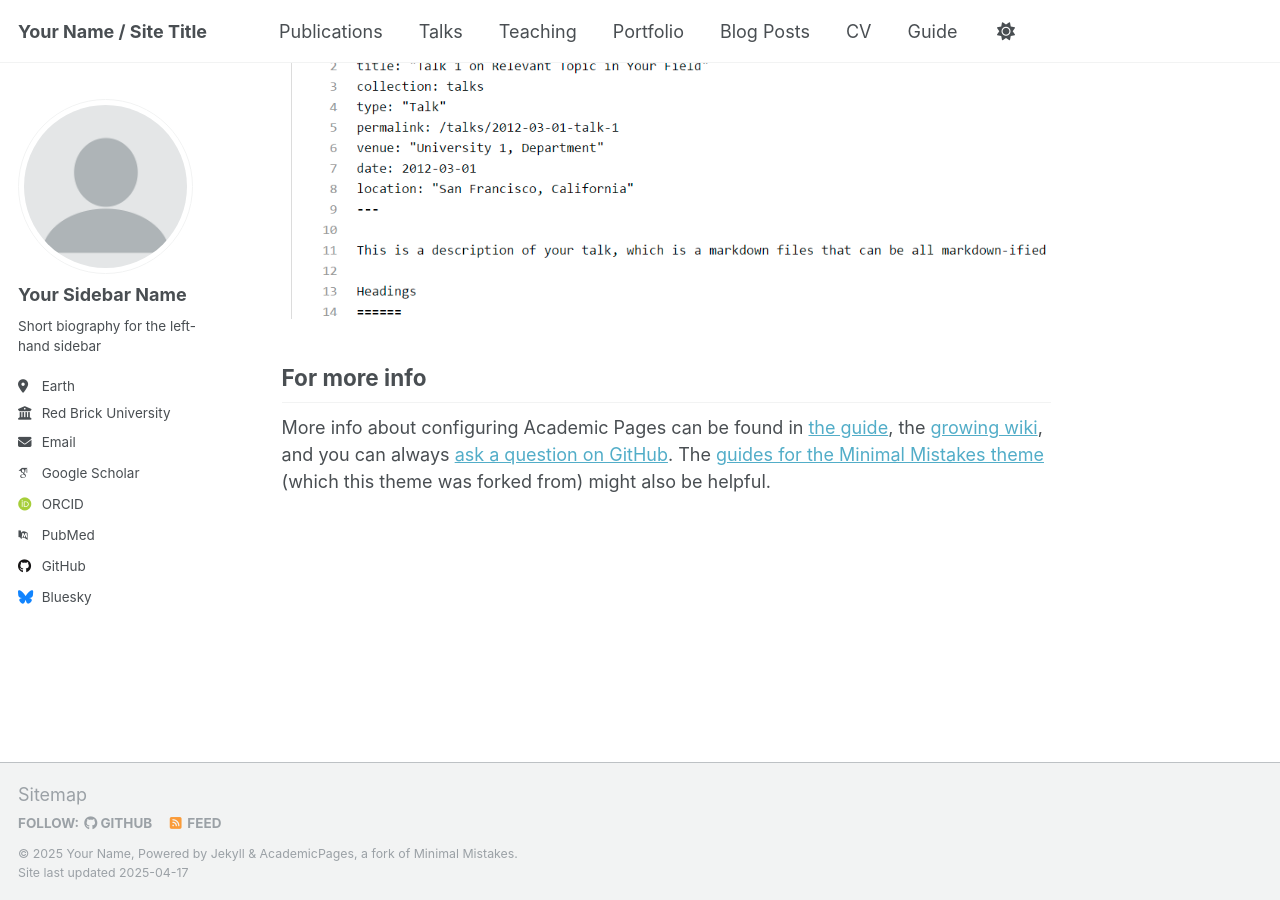
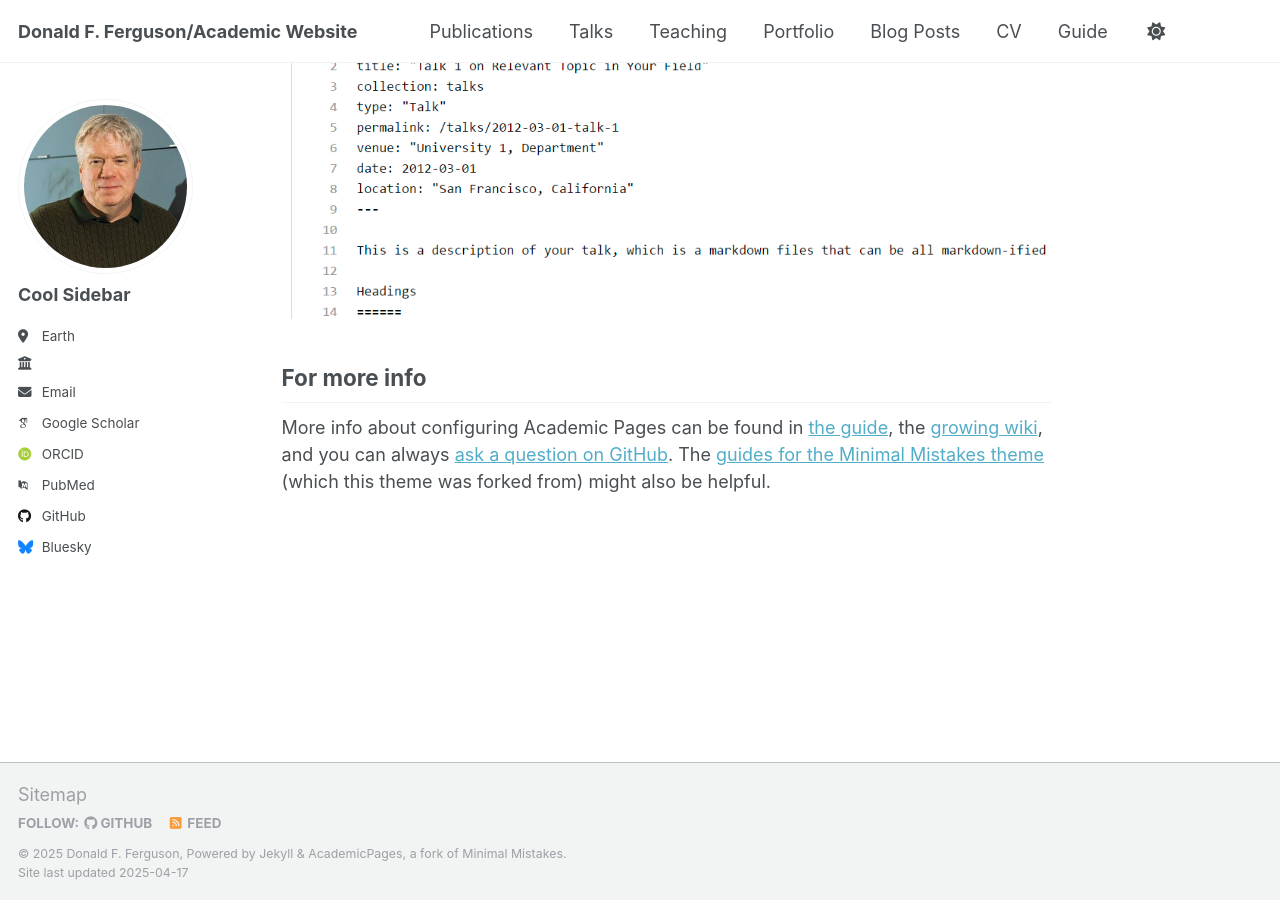
Before and after one commit to donald-f-ferguson/dff-academic, a Jekyll site: the page built from _pages/about.md, in a window 1280 px wide and 900 px high, scrolled down 2636 px. Built offline with Jekyll 4.4.1, drawn with Linux system fonts in a browser that asks for light colours; some web fonts are replaced.

```diff
--- a/_config.yml
+++ b/_config.yml
@@ -9,10 +9,10 @@
 # Basic Site Settings
 locale                   : "en-US"
 site_theme               : "default"
-title                    : "Your Name / Site Title"
+title                    : "Donald F. Ferguson/Academic Website"
 title_separator          : "-"
-name                     : &name "Your Name"
-description              : &description "personal description"
+name                     : &name "Donald F. Ferguson"
+description              : &description "Ansys Fellow at Ansys, Inc. and adjunct professor in the Dept. of Computer Science, Columbia University."
 url                      : https://academicpages.github.io # the base hostname & protocol for your site e.g. "https://[your GitHub username].github.io"
 baseurl                  : "" # the subpath of your site, e.g. "/blog"
 repository               : "academicpages/academicpages.github.io"
@@ -22,14 +22,14 @@ repository               : "academicpages/academicpages.github.io"
 #               Additional customization can be done by editing /_includes/author-profile.html
 author:
   # Biographic information
-  avatar           : "profile.png"
-  name             : "Your Sidebar Name"
+  avatar           : "dff-avatar.jpeg"
+  name             : "Cool Sidebar"
   pronouns         : # example: "she/her"
-  bio              : "Short biography for the left-hand sidebar"
+  bio              : ""
   location         : "Earth"
-  employer         : "Red Brick University"
+  employer         : ""
   uri              : # URL
-  email            : "none@example.org"
+  email            : ""
 
   # Academic websites
   arxiv            : # URL - Update with the correct link to your profile
```
Also changed, not shown: images/dff-avatar.jpeg (added).
